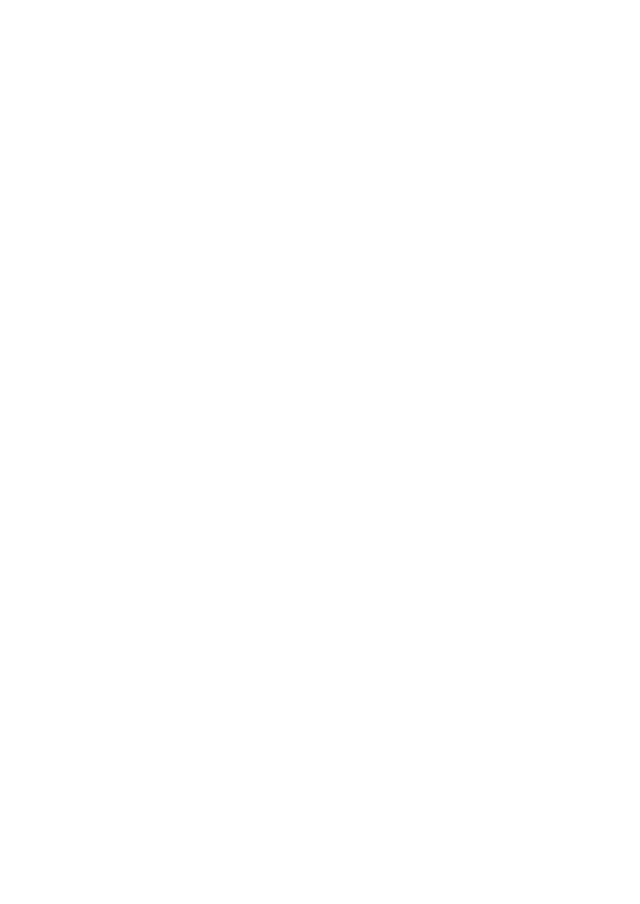
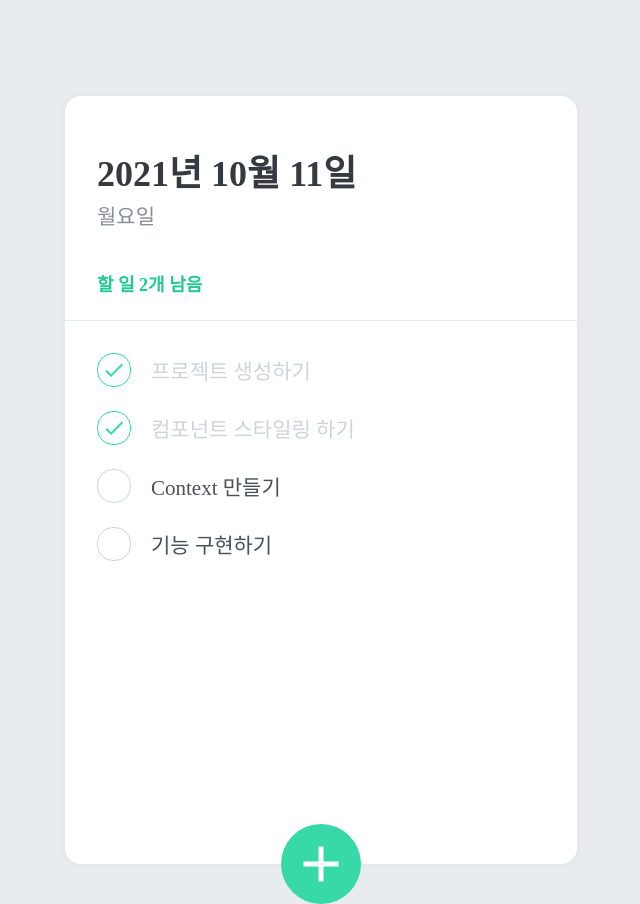
Before and after one commit to sshusshu/react_todolist, a React (Create React App) app: page / in a window 1280 px wide. Shown: the whole page, without its empty margins (319-959 px from the left). Before the commit the page ends 800 px from the top, so only its background shows below. Built offline with nearby package versions, Linux system fonts and the light colour scheme.

Commit message:
CHORE : build frame

```diff
--- a/src/App.js
+++ b/src/App.js
@@ -1,5 +1,23 @@
+import { createGlobalStyle } from "styled-components";
+import { TodoCreate } from "./components/TodoCreate";
+import { TodoHead } from "./components/TodoHead";
+import { TodoList } from "./components/TodoList";
+import { TodoTemplate } from "./components/TodoTemplate";
+
+const GlobalStyle = createGlobalStyle`
+body{background:#e9ecef}
+`;
 function App() {
-  return <></>;
+  return (
+    <>
+      <GlobalStyle />
+      <TodoTemplate>
+        <TodoHead />
+        <TodoList />
+        <TodoCreate />
+      </TodoTemplate>
+    </>
+  );
 }
 
 export default App;
--- /dev/null
+++ b/src/components/TodoCreate.js
@@ -0,0 +1,94 @@
+import { useState } from "react";
+import styled, { css } from "styled-components";
+import { MdAdd } from "react-icons/md";
+
+const CircleButton = styled.button`
+  background: #38d9a9;
+  &:hover {
+    background: #63e6be;
+  }
+  &:active {
+    background: #20c997;
+  }
+
+  z-index: 5;
+  cursor: pointer;
+  width: 80px;
+  height: 80px;
+  display: block;
+  align-items: center;
+  justify-content: center;
+  font-size: 60px;
+  position: absolute;
+  left: 50%;
+  bottom: 0px;
+  transform: translate(-50%, 50%);
+  color: white;
+  border-radius: 50%;
+  border: none;
+  outline: none;
+  display: flex;
+  align-items: center;
+  justify-content: center;
+
+  transition: 0.125s all ease-in;
+  ${(props) =>
+    props.open &&
+    css`
+      background: #ff6b6b;
+      &:hover {
+        background: #ff8787;
+      }
+      &:active {
+        background: #fa5252;
+      }
+      transform: translate(-50%, 50%) rotate(45deg);
+    `}
+`;
+
+const InsertFormPositioner = styled.div`
+  width: 100%;
+  bottom: 0;
+  left: 0;
+  position: absolute;
+`;
+
+const InsertForm = styled.form`
+  background: #f8f9fa;
+  padding-left: 32px;
+  padding-top: 32px;
+  padding-right: 32px;
+  padding-bottom: 72px;
+
+  border-bottom-left-radius: 16px;
+  border-bottom-right-radius: 16px;
+  border-top: 1px solid #e9ecef;
+`;
+const Input = styled.input`
+  padding: 12px;
+  border-radius: 4px;
+  border: 1px solid #dee2e6;
+  width: 100%;
+  outline: none;
+  font-size: 18px;
+  box-sizing: border-box;
+`;
+
+export const TodoCreate = () => {
+  const [open, setOpen] = useState(false);
+  const onToggle = () => setOpen(!open);
+  return (
+    <>
+      {open && (
+        <InsertFormPositioner>
+          <InsertForm>
+            <Input autoFocus placeholder="할 일을 입력 후, Enter를 누르세요" />
+          </InsertForm>
+        </InsertFormPositioner>
+      )}
+      <CircleButton onClick={onToggle} open={open}>
+        <MdAdd />
+      </CircleButton>
+    </>
+  );
+};
--- /dev/null
+++ b/src/components/TodoHead.js
@@ -0,0 +1,35 @@
+import styled from "styled-components";
+
+const TodoHeadBlock = styled.div`
+  padding-top: 48px;
+  padding-left: 32px;
+  padding-right: 32px;
+  padding-bottom: 24px;
+  border-bottom: 1px solid #e9ecef;
+  h1 {
+    margin: 0;
+    font-size: 36px;
+    color: #343a40;
+  }
+  .day {
+    margin-top: 4px;
+    color: #868e96;
+    font-size: 21px;
+  }
+  .tasks-left {
+    color: #20c997;
+    font-size: 18px;
+    margin-top: 40px;
+    font-weight: bold;
+  }
+`;
+
+export const TodoHead = () => {
+  return (
+    <TodoHeadBlock>
+      <h1>2021년 10월 11일</h1>
+      <div className="day">월요일</div>
+      <div className="tasks-left">할 일 2개 남음</div>
+    </TodoHeadBlock>
+  );
+};
--- /dev/null
+++ b/src/components/TodoItem.js
@@ -0,0 +1,69 @@
+import styled, { css } from "styled-components";
+import { MdDone, MdDelete } from "react-icons/md";
+
+const Remove = styled.div`
+  display: flex;
+  align-items: center;
+  justify-content: center;
+  color: #dee2e6;
+  font-size: 24px;
+  cursor: pointer;
+  &:hover {
+    color: #ff6b6b;
+  }
+  display: none;
+`;
+
+const TodoItemBlock = styled.div`
+  display: flex;
+  align-items: center;
+  padding-top: 12px;
+  padding-bottom: 12px;
+  &:hover {
+    ${Remove} {
+      display: initial;
+    }
+  }
+`;
+
+const CheckCircle = styled.div`
+  width: 32px;
+  height: 32px;
+  border-radius: 16px;
+  border: 1px solid #ced4da;
+  font-size: 24px;
+  display: flex;
+  align-items: center;
+  justify-content: center;
+  margin-right: 20px;
+  cursor: pointer;
+  ${(props) =>
+    props.done &&
+    css`
+      border: 1px solid #38d9a9;
+      color: #38d9a9;
+    `}
+`;
+
+const Text = styled.div`
+  flex: 1;
+  font-size: 21px;
+  color: #495057;
+  ${(props) =>
+    props.done &&
+    css`
+      color: #ced4da;
+    `}
+`;
+
+export const TodoItem = ({ id, done, text }) => {
+  return (
+    <TodoItemBlock>
+      <CheckCircle done={done}>{done && <MdDone />}</CheckCircle>
+      <Text done={done}>{text}</Text>
+      <Remove>
+        <MdDelete />
+      </Remove>
+    </TodoItemBlock>
+  );
+};
--- /dev/null
+++ b/src/components/TodoList.js
@@ -0,0 +1,20 @@
+import styled from "styled-components";
+import { TodoItem } from "./TodoItem";
+
+const TodoListBlock = styled.div`
+  flex: 1;
+  padding: 20px 32px;
+  padding-bottom: 48px;
+  overflow-y: auto;
+`;
+
+export const TodoList = () => {
+  return (
+    <TodoListBlock>
+      <TodoItem text="프로젝트 생성하기" done={true} />
+      <TodoItem text="컴포넌트 스타일링 하기" done={true} />
+      <TodoItem text="Context 만들기" done={false} />
+      <TodoItem text="기능 구현하기" done={false} />
+    </TodoListBlock>
+  );
+};
--- /dev/null
+++ b/src/components/TodoTemplate.js
@@ -0,0 +1,22 @@
+import styled from "styled-components";
+
+const TodoTemplateBlock = styled.div`
+  width: 512px;
+  height: 768px;
+
+  position: relative;
+  background: white;
+  border-radius: 16px;
+  box-shadow: 0 0 8px 0 rgba(0, 0, 0, 0.04);
+
+  margin: 0 auto;
+
+  margin-top: 96px;
+  margin-bottom: 32px;
+  display: flex;
+  flex-direction: column;
+`;
+
+export const TodoTemplate = ({ children }) => {
+  return <TodoTemplateBlock>{children}</TodoTemplateBlock>;
+};
```
